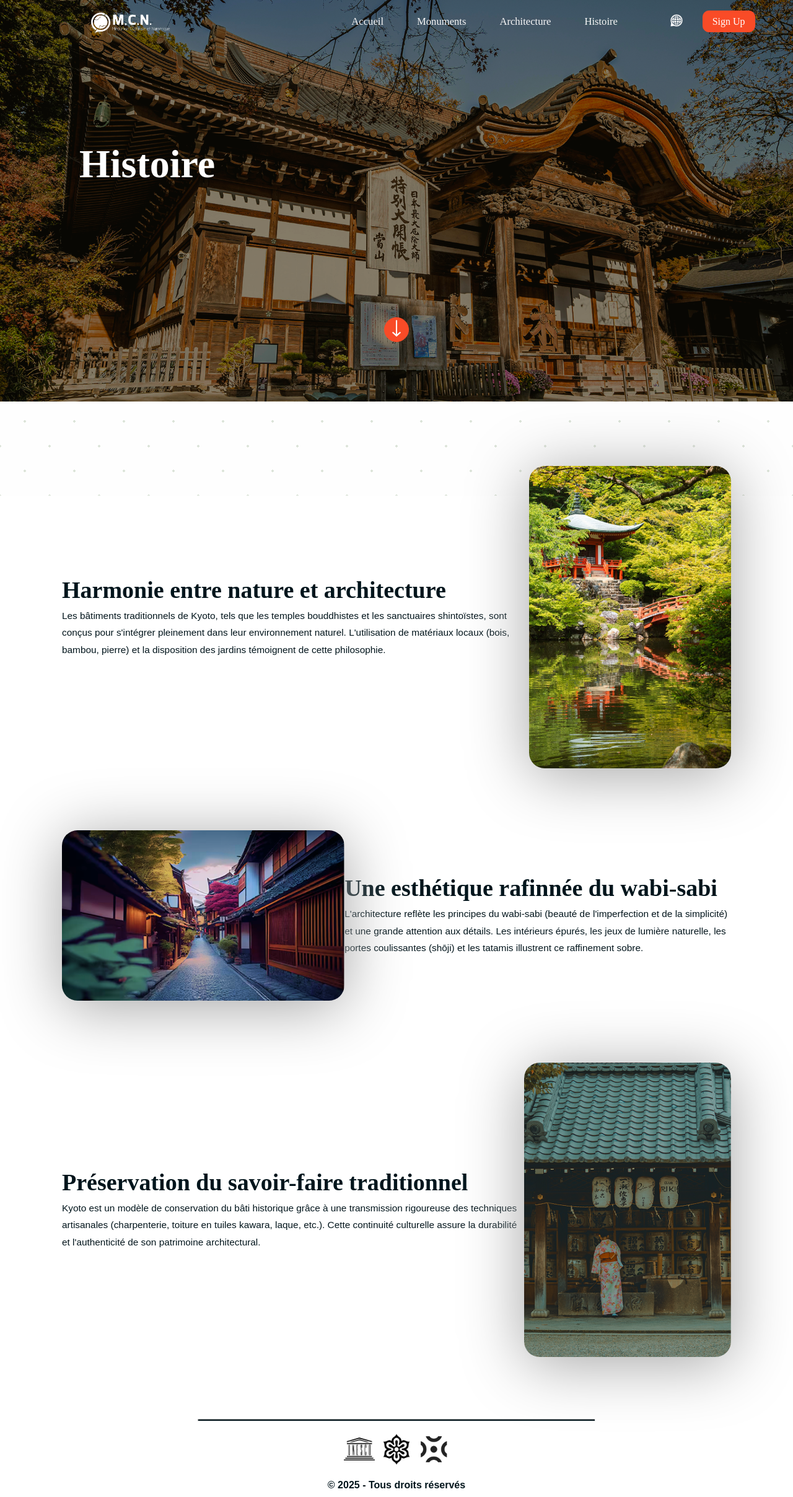
After one commit to Draken1003/Unesco, a PHP site: page /architecture/architecture.html in a window 1280 px wide. The commit adds this page. Shown: the whole page at 62% size. Run offline with PHP 8.4, Linux system fonts and the light colour scheme; some web fonts are replaced.

Commit message:
Architecture
Ajout de la page architecture

```diff
--- /dev/null
+++ b/architecture/architecture.html
@@ -0,0 +1,98 @@
+<!DOCTYPE html>
+<html lang="fr">
+<head>
+    <meta charset="UTF-8">
+    <meta name="viewport" content="width=device-width, initial-scale=1.0">
+    <title>Histoire</title>
+    <link rel="stylesheet" href="../css/color_var.css" />
+    <link rel="stylesheet" href="../font.css" />
+    <link rel="stylesheet" href="../css/all.css" />
+    <link rel="stylesheet" href="../histoire/histoire.css" />
+    <link rel="stylesheet" href="../css/footer.css" />
+</head>
+<body>
+    <span class="background"></span>
+
+    <header class="menu-header" id="menu-header">
+      <img src="../img/logo/logo_mcn.png" style="filter: invert(0);" alt="logo mcn" />
+      <div class="menu-header-container">
+        <ul class="menu-header-container-page">
+          <li><a href="../home.html">Accueil</a></li>
+          <li><a href="">Monuments</a   ></li>
+          <li><a href="./architecture.html">Architecture</a></li>
+          <li><a href="../histoire/histoire.html">Histoire</a></li>
+        </ul>
+        <a href><img class="translate-icon" src="../img/icon/translation.png" alt /></a>
+        <button class="bouton">Sign Up</button>
+      </div>
+    </header>
+
+    <div class="container-titre">
+        <img src="img/main_image.png" width="100%" alt>
+        <h1 class="titre">Histoire</h1>
+        <div class="arrow_bottom"><a href="#debutpage"><img src="../img/icon/arrow.png" alt="arrow icon"></a></div>
+    </div>
+    <div class="container" id="debutpage">
+        <div class="text">
+            <h2>Harmonie entre nature et architecture</h2>
+            <p>
+                Les bâtiments traditionnels de Kyoto, tels que les temples bouddhistes et les sanctuaires shintoïstes,
+                sont conçus pour s'intégrer pleinement dans leur environnement naturel. L'utilisation de matériaux locaux (bois, bambou, pierre)
+                et la disposition des jardins témoignent de cette philosophie.
+            </p>
+        </div>
+        <div class="illustration">
+            <img src="img/archi_illu1.png" alt="illu_1">
+        </div>
+    </div>
+    <div class="container-reverse">
+        <div class="text">
+            <h2>Une esthétique rafinnée du wabi-sabi</h2>
+            <p>
+                L'architecture reflète les principes du wabi-sabi (beauté de l'imperfection et de la simplicité)
+                et une grande attention aux détails. Les intérieurs épurés, les jeux de lumière naturelle,
+                les portes coulissantes (shōji) et les tatamis illustrent ce raffinement sobre.
+            </p>
+        </div>
+        <div class="illustration">
+            <img src="img/archi_illu2.png" alt="illu_2">
+        </div>
+    </div>
+    <div class="container">
+        <div class="text">
+            <h2>Préservation du savoir-faire traditionnel</h2>
+            <p>
+                Kyoto est un modèle de conservation du bâti historique grâce à une transmission rigoureuse des techniques artisanales
+                (charpenterie, toiture en tuiles kawara, laque, etc.). Cette continuité culturelle assure la durabilité et l'authenticité de son patrimoine architectural.
+            </p>
+        </div>
+        <div class="illu">
+            <img src="img/archi_illu3.png" alt="illu_3">
+        </div>
+    </div>
+    <footer class="footer">
+        <hr />
+        <div class="logo_footer">
+          <span>
+            <a href="https://whc.unesco.org" target="_blank">
+                <img src="../img/logo/UNESCO_logo.png" width="50px" alt/>
+            </a>
+          </span>
+          <span>
+            <a href="https://whc.unesco.org/en/list/688/" target="_blank">
+                <img src="../img/logo/kyoto_logo.png" width="50px" alt/>
+            </a>
+          </span>
+          <span>
+            <a href="https://www.univ-gustave-eiffel.fr" target="_blank">
+                <img class="gustave" src="../img/logo/logo_gustave.png" width="50px" alt/>
+            </a>
+          </span>
+        </div>
+        <div class="rights">
+          <p>© 2025 - Tous droits réservés</p>
+        </div>
+      </footer>
+    <script src="/js/navbar.js"></script>
+</body>
+</html>
--- a/css/all.css
+++ b/css/all.css
@@ -119,13 +119,10 @@ body{
     width: clamp(100px, 10vw, 300px);
     min-height: clamp(80px, 10%, 300px);
 }
-<<<<<<< Updated upstream
-=======
 
 a {
     color: var(--green-color);
 }
->>>>>>> Stashed changes
 
 
 @keyframes navbar-bg {
--- a/histoire/histoire.css
+++ b/histoire/histoire.css
@@ -56,7 +56,7 @@
     font-family: "Archivo", sans-serif;
     font-size: clamp(15px, 1.2vw, 25px);
     max-width: 50rem;
-    line-height: 150%;
+    line-height: 180%;
 }
 
 .illu {
@@ -68,7 +68,7 @@
     filter: drop-shadow(0px 10px 50px #a3a3a3);
 }
 
-.illu img {
+.illu > img {
     width: 100%;
     height: 100%;
     display: block;
@@ -77,8 +77,17 @@
 }
 
 .illustration {
-    overflow: hidden;
     position: relative;
     border-radius: 25px;
     filter: drop-shadow(0px 10px 50px #a3a3a3);
 }
+
+.illustration > img {
+    width: 100%;
+    height: 100%;
+    display: block;
+    object-position: center center;
+    object-fit: contain;
+    margin: 0;
+    border-radius: 25px;
+}
--- a/monuments/fushimi-inari-taisha/fushimi_inari_taisha.html
+++ b/monuments/fushimi-inari-taisha/fushimi_inari_taisha.html
@@ -41,7 +41,7 @@
                 </div>
                 <div class="bottom">
                     <p>Fondé il y a plus de 1 300 ans, le Fushimi Inari Taisha
-                    est l’un des sanctuaires shinto les plus emblématiques
+                    est l'un des sanctuaires shinto les plus emblématiques
                     du Japon. Situé à Kyoto, il est dédié à Inari, la
                     divinité du riz, de la prospérité et des affaires. </p>
                 </div>
```
Also changed, not shown: architecture/img/archi_illu1.png (added), architecture/img/archi_illu2.png (added), architecture/img/archi_illu3.png (added), architecture/img/main_image.png (added), font/dyno-sans/Dyno Bold Italic.ttf (deleted), font/dyno-sans/Dyno Bold.ttf (deleted), font/dyno-sans/Dyno Italic.ttf (deleted), font/dyno-sans/Dyno Regular.ttf (deleted), font/dyno-sans/readme.txt (deleted).
